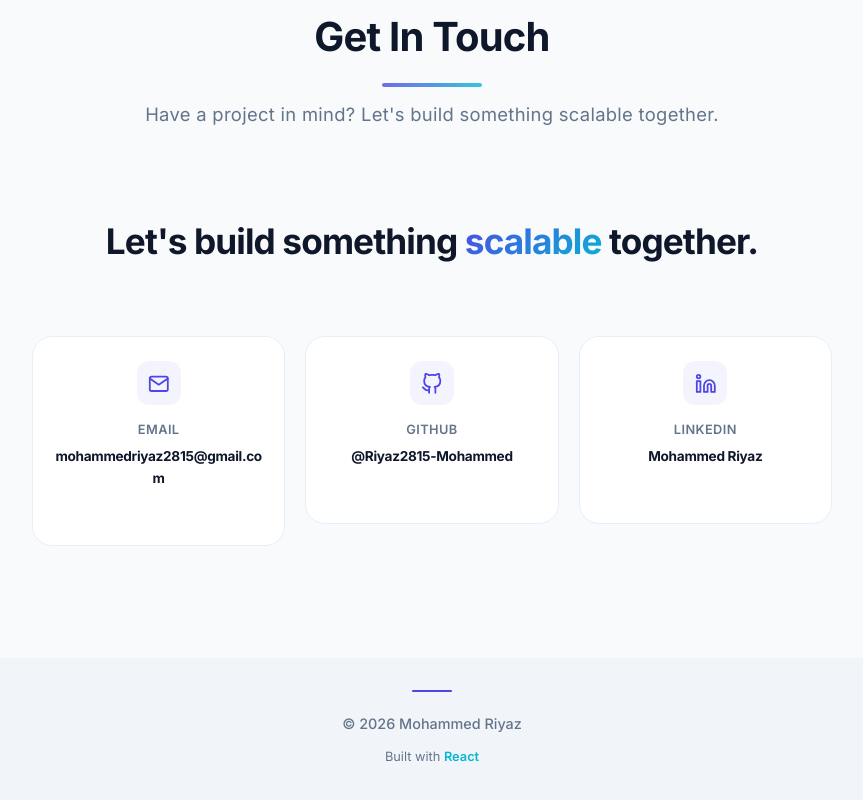
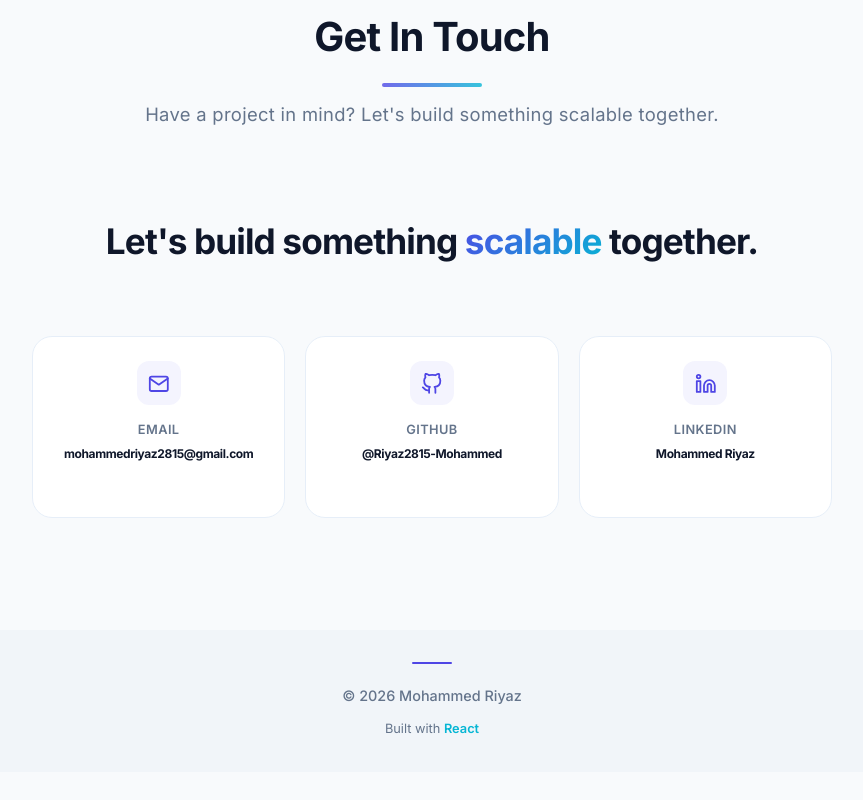
Before and after one commit to Riyaz2815-Mohammed/PortFolio-React, a React (Vite) app: page / in a window 1280 px wide. Shown: the part 6094-6894 px from the top of the page, without its empty margins (208-1071 px from the left). After the commit the page ends 6866 px from the top, so only its background shows below. Built offline with nearby package versions, Linux system fonts and the light colour scheme.

Commit message:
style: further reduce email text size for better fit

```diff
--- a/src/components/sections/Contact.css
+++ b/src/components/sections/Contact.css
@@ -119,8 +119,9 @@
 }
 
 .contact__link:first-child .contact__link-value {
-  font-size: 0.85rem;
-  letter-spacing: -0.3px;
+  font-size: 0.75rem;
+  letter-spacing: -0.4px;
+  line-height: 1.3;
 }
 
 .contact__link-arrow {
```
